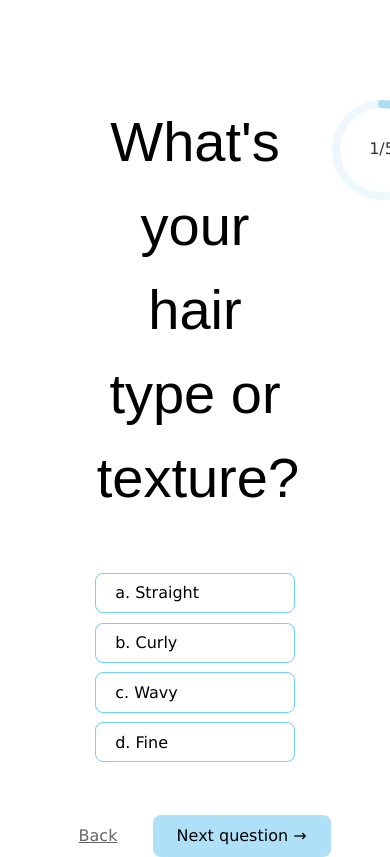
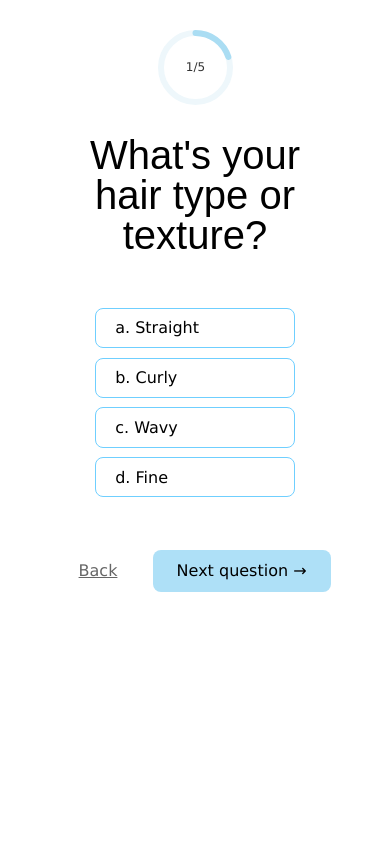
Before and after one commit to martin-dimchev/Skincare-quiz, a React (Vite) app in the folder skin-care-quiz/: page /quiz in a window 390 px wide. Built offline with nearby package versions, Linux system fonts and the light colour scheme; a web font is replaced by a local one.

Commit message:
fix: Fixed responsive design

```diff
--- a/skin-care-quiz/src/components/Quiz/Quiz.css
+++ b/skin-care-quiz/src/components/Quiz/Quiz.css
@@ -50,6 +50,7 @@
     display: flex;
     justify-content: center;
     gap: 1rem;
+    margin-bottom: 30px;
 }
 
 .back {
@@ -79,3 +80,36 @@
     height: 100px;
 
 }
+
+
+@media (max-width: 730px) {
+    .quiz-container {
+        margin: 0;
+        padding-top: 0;
+    }
+
+    .question {
+        font-size: 2.5rem;
+        line-height: 1;
+    }
+
+    .options {
+        padding: 0 30px;
+    }
+
+    .progress-bar-container {
+        margin: 30px auto;
+        position: unset;
+        width: 75px;
+        height: 75px;
+    }
+
+    .quiz {
+        display: flex;
+        flex-direction: column-reverse;
+    }
+
+    .nav-buttons {
+        margin: 30px 15px;
+    }
+}
--- a/skin-care-quiz/src/components/Quiz/Quiz.jsx
+++ b/skin-care-quiz/src/components/Quiz/Quiz.jsx
@@ -45,7 +45,7 @@ function Quiz() {
     const { question, options } = quizData[current - 1];
 
     return (
-        <>
+        <div className="quiz">
             <div className="quiz-container">
                 <Question question={question} options={options} current={current} answers={answers} onSelect={handleSelect} />
                 <div className="nav-buttons ">
@@ -74,7 +74,7 @@ function Quiz() {
                     })}
                 />
             </div>
-        </>
+        </div>
     );
 }
 
--- a/skin-care-quiz/src/components/Results/Results.css
+++ b/skin-care-quiz/src/components/Results/Results.css
@@ -127,3 +127,23 @@
     font-size: 1.8rem;
     margin: 0;
 }
+
+@media (max-width: 730px) {
+    .results-heading {
+        padding: 0 5%;
+    }
+
+    .results-heading h1 {
+        font-size: 3.1rem;
+    }
+
+    .results-content {
+        margin-left: 15%;
+        margin-right: 15%;
+    }
+
+    .custom-arrow svg{
+        width: 20px;
+        height: 20px;
+    }
+}
--- a/skin-care-quiz/src/components/Results/Results.jsx
+++ b/skin-care-quiz/src/components/Results/Results.jsx
@@ -141,12 +141,12 @@ function Results() {
                             breakpoint: 1024,
                             settings: {
                                 slidesToShow: 2,
-                                slidesToScroll: 1,
+                                slidesToScroll: 2,
                                 dots: false,
                             }
                         },
                         {
-                            breakpoint: 600,
+                            breakpoint: 700,
                             settings: {
                                 slidesToShow: 1,
                                 slidesToScroll: 1,
```
